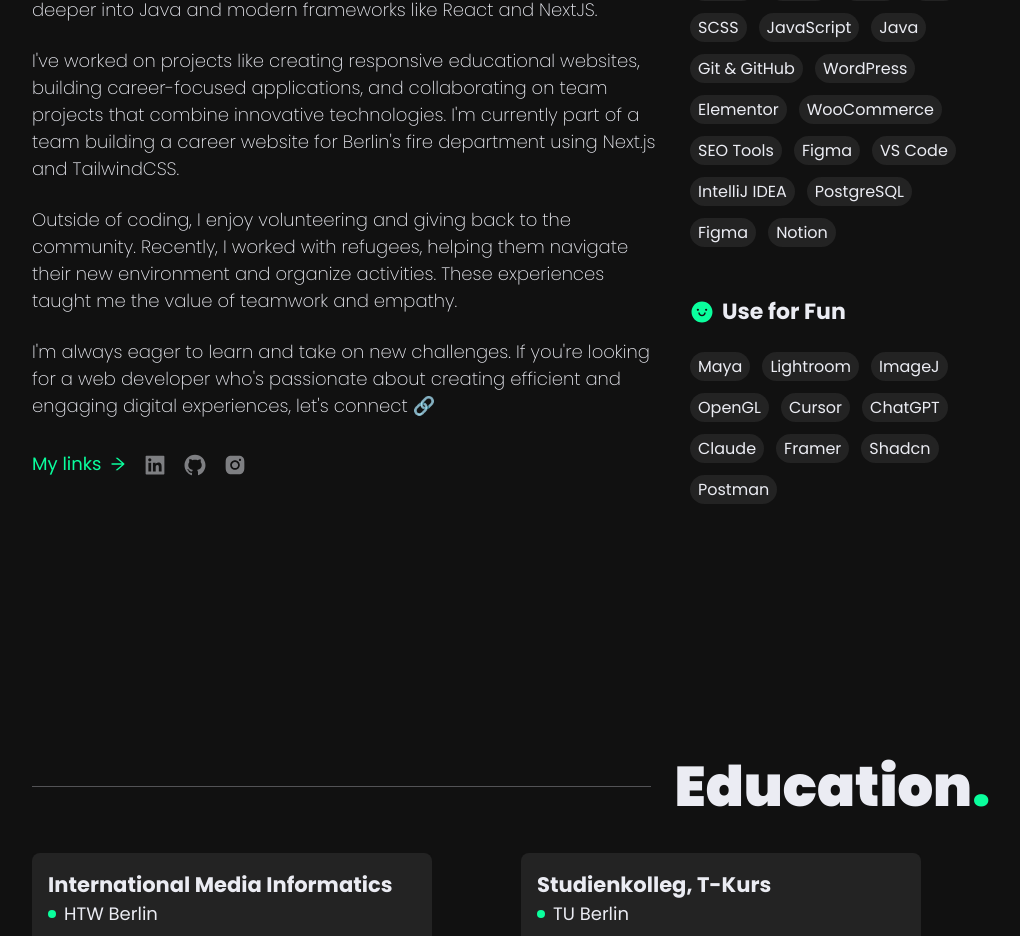
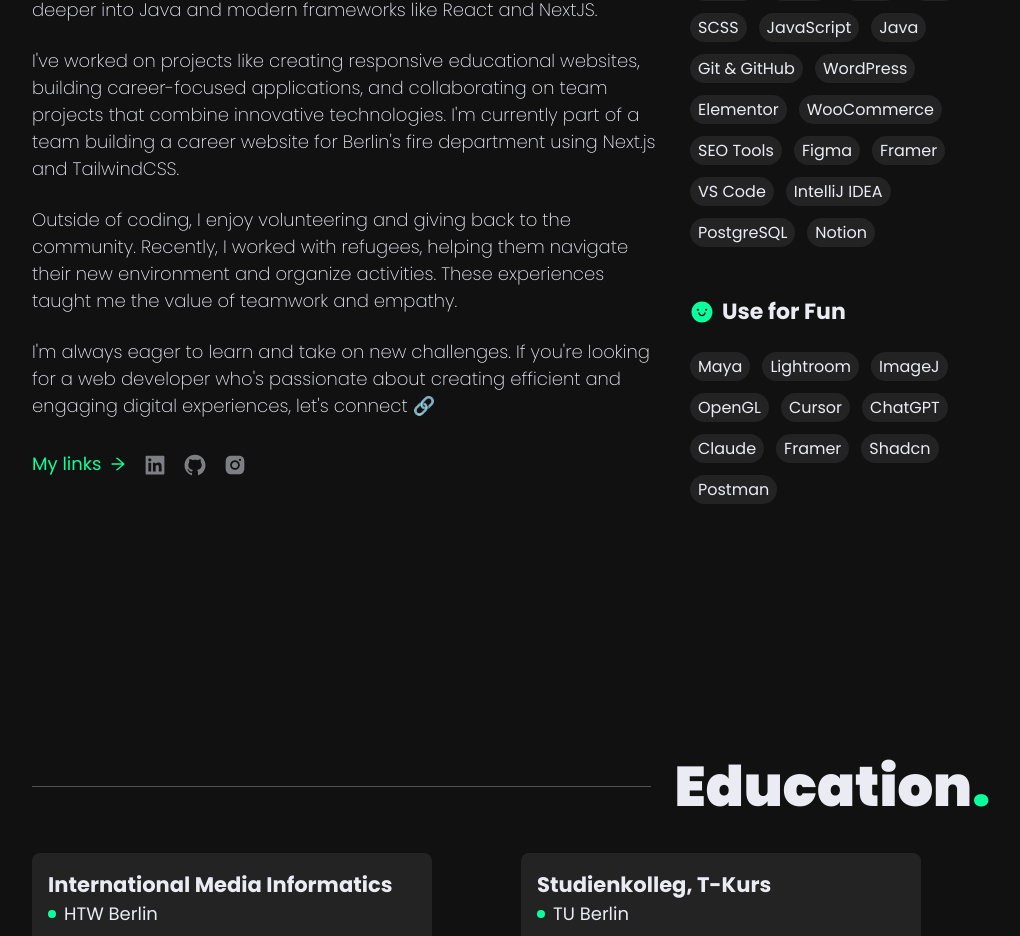
Before and after one commit to sandip-wq/sandip, a Next.js app: page / in a window 1280 px wide. Shown: the part 1144-2080 px from the top of the page, without its empty margins (159-1179 px from the left). Built offline with nearby package versions, Linux system fonts and the light colour scheme.

Commit message:
Upadted skills

```diff
--- a/components/home/about/Stats.tsx
+++ b/components/home/about/Stats.tsx
@@ -12,8 +12,8 @@
         <span>Use For Work</span>
       </h4>
       <div className={styles.statGrid}>
-      <span className="chip">Next.js</span>
-      <span className="chip">React</span>
+        <span className="chip">Next.js</span>
+        <span className="chip">React</span>
         <span className="chip">HTML</span>
         <span className="chip">CSS</span>
         <span className="chip">SCSS</span>
@@ -25,16 +25,16 @@
         <span className="chip">WooCommerce</span>
         <span className="chip">SEO Tools</span>
         <span className="chip">Figma</span>
+        <span className="chip">Framer</span>
         <span className="chip">VS Code</span>
         <span className="chip">IntelliJ IDEA</span>
         <span className="chip">PostgreSQL</span>
-        <span className="chip">Figma</span>
         <span className="chip">Notion</span>
       </div>
     </div>
   </Reveal>
-  <Reveal>
-    <div className={styles.statColumn}>
+      <Reveal>
+      <div className={styles.statColumn}>
       <h4>
         <AiFillSmile size="2.4rem" color="var(--brand)" />
         <span>Use for Fun</span>
```
